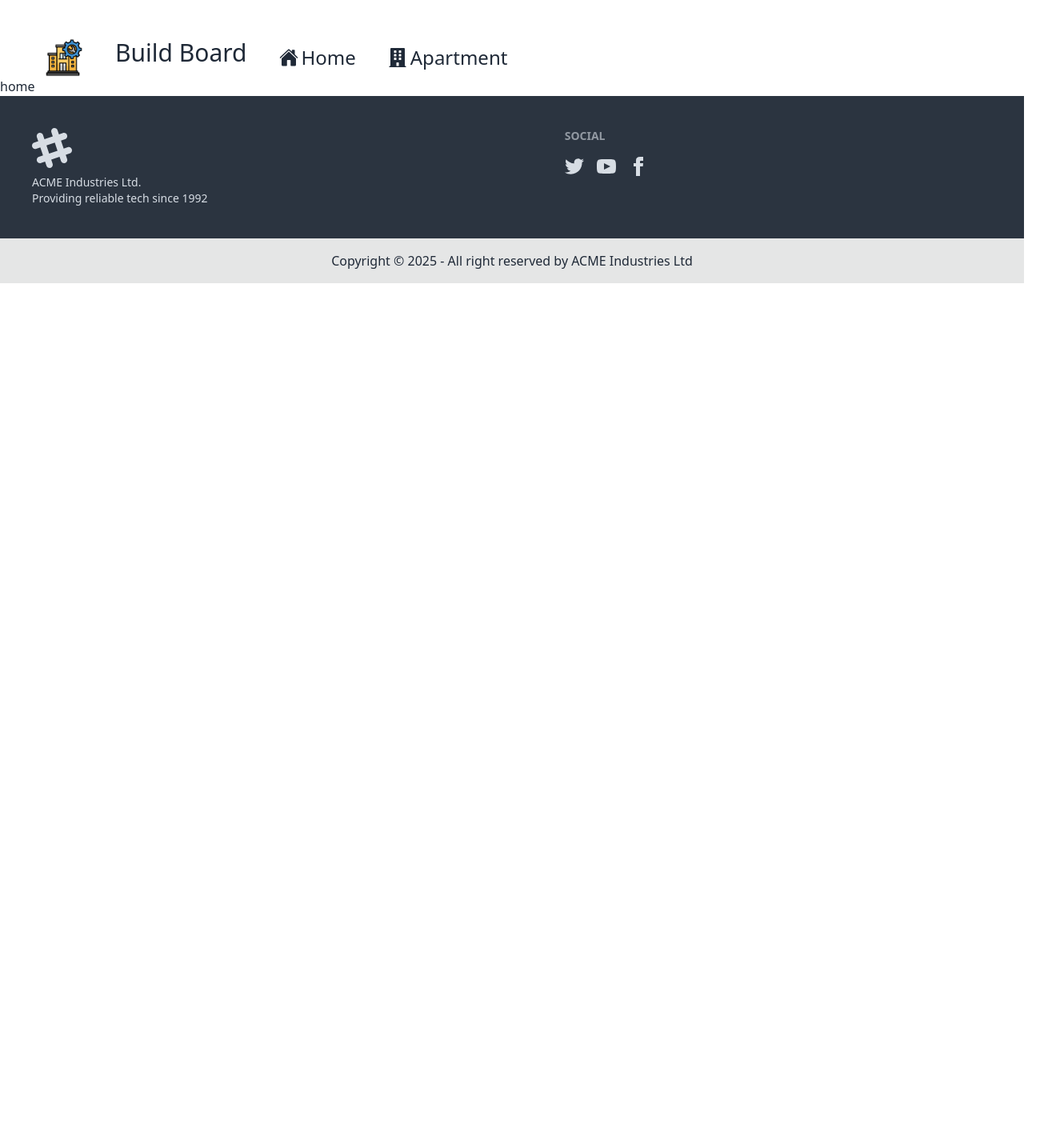
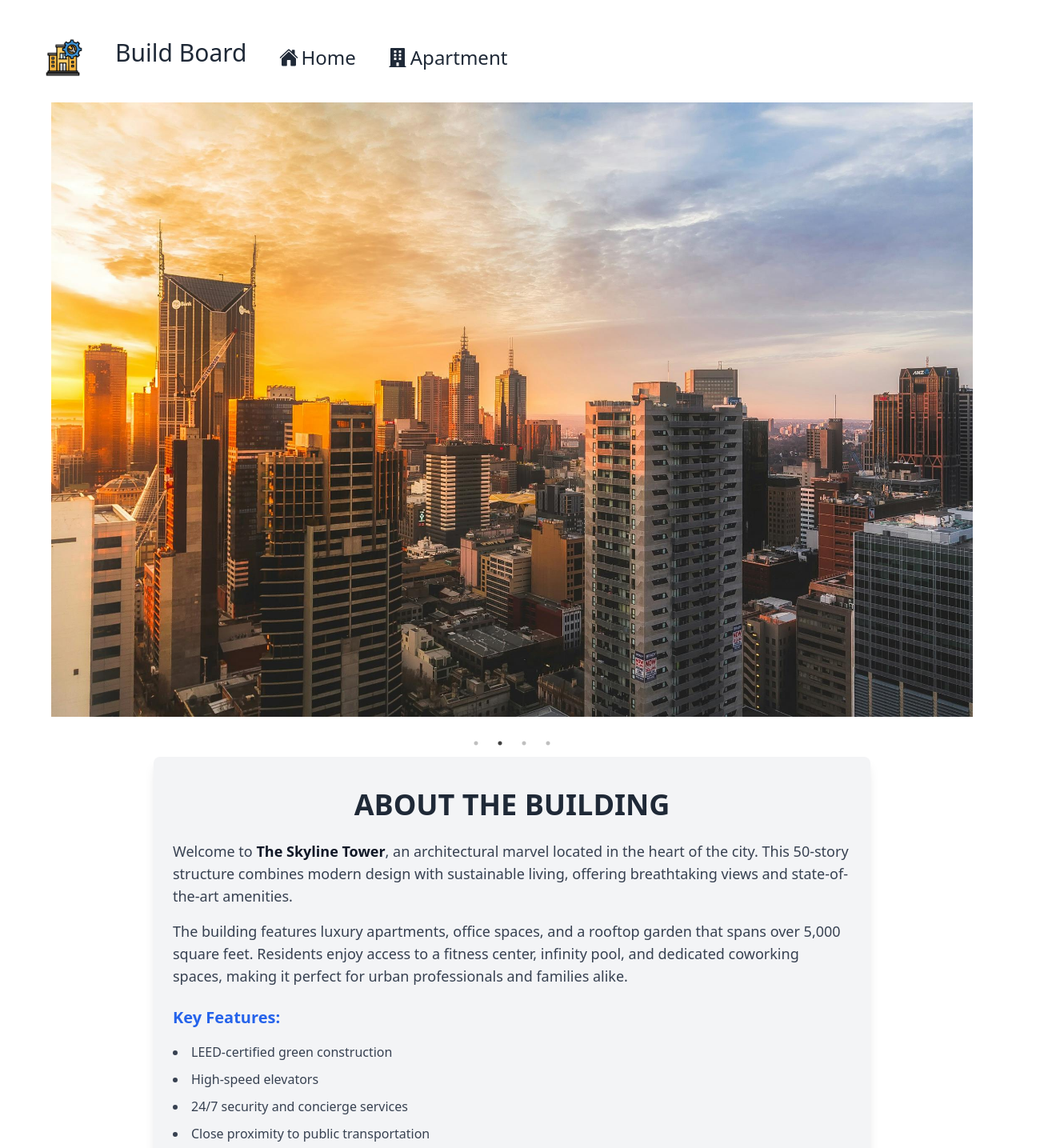
Before and after one commit to Meherin-Islam/HouseRent_Website-Client-, a React (Vite) app: page / in a window 1280 px wide. Shown: the top 1435 px of the page at 80% size, 1305 px wide, since content can reach past the window. Before the commit the page ends 800 px from the top, so only its background shows below. Built offline with nearby package versions, Linux system fonts and the light colour scheme.

Commit message:
Slider Banner done

```diff
--- a/package.json
+++ b/package.json
@@ -17,6 +17,8 @@
     "react-dom": "^18.3.1",
     "react-icons": "^5.4.0",
     "react-router-dom": "^7.1.1",
+    "react-slick": "^0.30.3",
+    "slick-carousel": "^1.8.1",
     "sort-by": "^1.2.0"
   },
   "devDependencies": {
--- /dev/null
+++ b/src/Pages/Home/Banner.jsx
@@ -0,0 +1,37 @@
+
+import Slider from 'react-slick';
+import "slick-carousel/slick/slick.css";
+import "slick-carousel/slick/slick-theme.css";
+import pic1 from "../../assets/img1.jpg";
+import pic2 from "../../assets/img2.jpg";
+import pic3 from "../../assets/img3.webp";
+import pic4 from "../../assets/img4.jpg";
+
+
+const Banner = () => {
+  const images = [pic4, pic2, pic3, pic1];
+
+  const settings = {
+    dots: true,
+    infinite: true,
+    speed: 500,
+    slidesToShow: 1,
+    slidesToScroll: 1,
+    autoplay: true,
+    autoplaySpeed: 3000,
+  };
+
+  return (
+    <div className="slider-container ">
+      <Slider {...settings}>
+        {images.map((src, index) => (
+          <div key={index}>
+            <img className='mx-auto' src={src} alt={`Slider ${index}`} style={{ width: "90%", height:"90%" }} />
+          </div>
+        ))}
+      </Slider>
+    </div>
+  );
+};
+
+export default Banner;
--- /dev/null
+++ b/src/Pages/Home/Home/AboutBuilding.jsx
@@ -0,0 +1,30 @@
+
+
+const AboutBuilding = () => {
+  return (
+    <section className="bg-gray-100 py-10 px-6 rounded-lg shadow-lg max-w-4xl mx-auto">
+      <h1 className="text-4xl font-bold text-center text-gray-800 uppercase mb-6">
+        About the Building
+      </h1>
+      <div className="text-gray-700 leading-relaxed">
+        <p className="text-lg mb-4">
+          Welcome to <span className="font-semibold text-gray-900">The Skyline Tower</span>, an architectural marvel located in the heart of the city. This 50-story structure combines modern design with sustainable living, offering breathtaking views and state-of-the-art amenities.
+        </p>
+        <p className="text-lg mb-4">
+          The building features luxury apartments, office spaces, and a rooftop garden that spans over 5,000 square feet. Residents enjoy access to a fitness center, infinity pool, and dedicated coworking spaces, making it perfect for urban professionals and families alike.
+        </p>
+        <p className="text-xl font-semibold text-blue-600 mt-6">
+          Key Features:
+        </p>
+        <ul className="list-disc list-inside mt-4 space-y-2">
+          <li>LEED-certified green construction</li>
+          <li>High-speed elevators</li>
+          <li>24/7 security and concierge services</li>
+          <li>Close proximity to public transportation</li>
+        </ul>
+      </div>
+    </section>
+  );
+};
+
+export default AboutBuilding;
--- a/src/Pages/Home/Home/Home.jsx
+++ b/src/Pages/Home/Home/Home.jsx
@@ -1,9 +1,20 @@
 import React from 'react';
+import Banner from '../Banner';
+import AboutBuilding from './AboutBuilding';
 
 const Home = () => {
     return (
         <div>
-            <h2>home</h2>
+
+         <section className='py-8'>
+         <Banner></Banner>
+         </section>
+         <section>
+            <AboutBuilding></AboutBuilding>
+         </section>
+
+
+
         </div>
     );
 };
```
Also changed, not shown: 1 other file (tests, documents, lock files or other folders).
